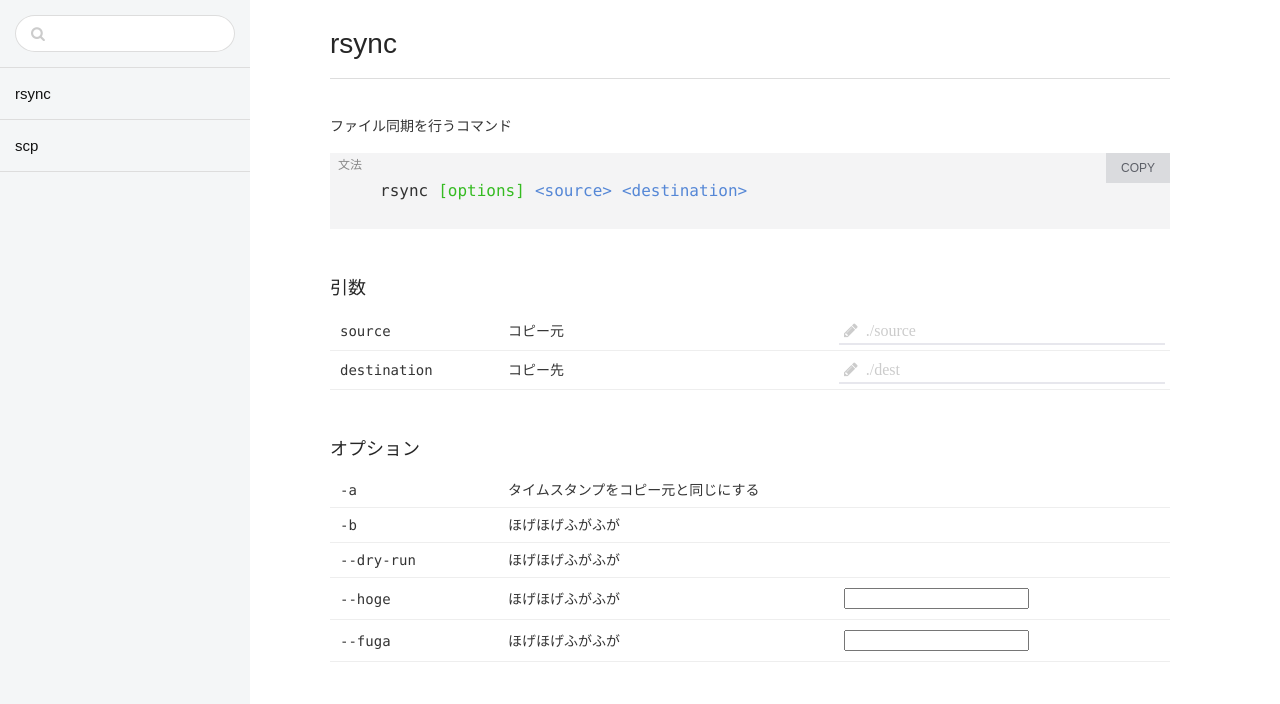
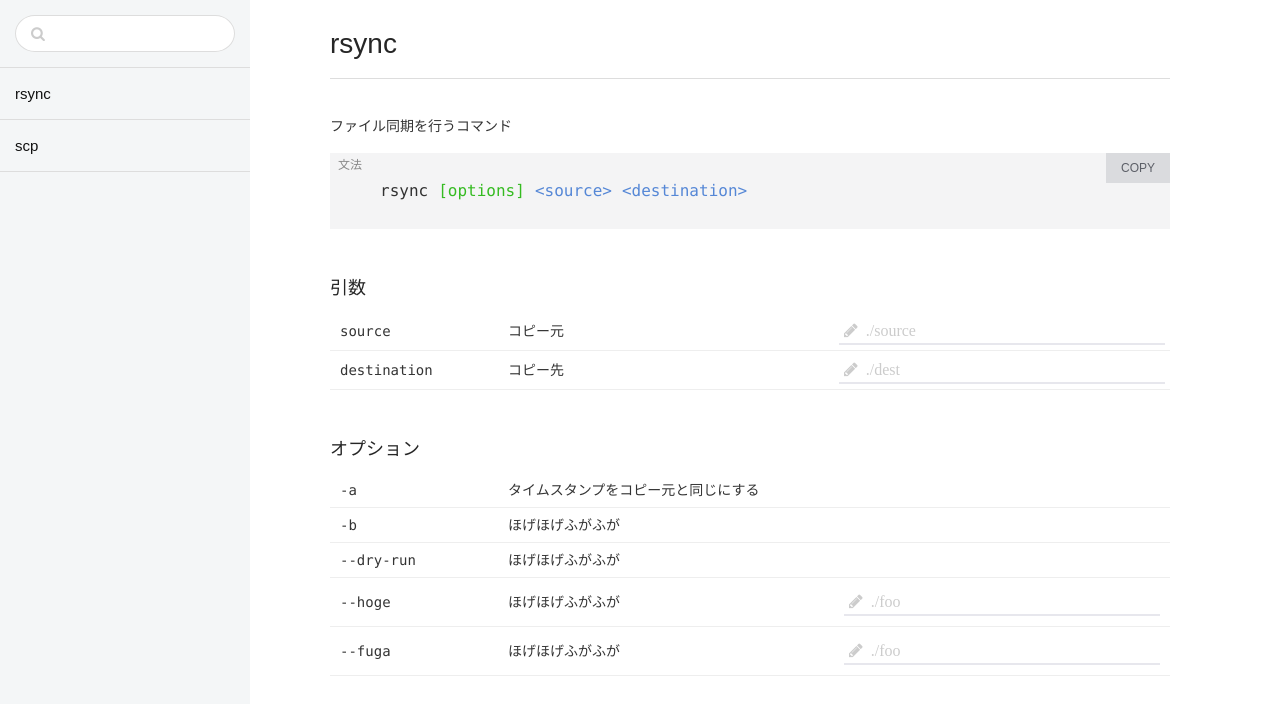
Before and after one commit to hogesuke/linux-command-generator, an Angular app: page /commands/rsync in a window 1280 px wide. Shown: the top 704 px of the page. Built offline with nearby package versions, Linux system fonts and the light colour scheme.

Commit message:
オプションの引数のinputにstyleを適用

```diff
--- a/src/app/commands/command/command.component.html
+++ b/src/app/commands/command/command.component.html
@@ -44,6 +44,8 @@
         </td>
         <td class="option-input" *ngIf="op.argument">
           <input type="text"
+                 class="font-awesome"
+                 placeholder="&#xF040;  {{ op.argument.sample }}"
                  [(ngModel)]="op.argument.input"
                  spellcheck="false">
         </td>
--- a/src/app/commands/command/command.component.scss
+++ b/src/app/commands/command/command.component.scss
@@ -65,6 +65,31 @@ table {
   }
 }
 
+@mixin arg-input {
+  width: 100%;
+  padding: 5px;
+  box-sizing: border-box;
+  background-color: transparent;
+  border: none;
+  border-bottom: solid 2px rgba(26, 26, 78, 0.1);
+  font-size: 16px;
+  font-weight: 100;
+
+  &::placeholder {
+    font-weight: 100;
+    color: #ccc;
+  }
+
+  &:focus {
+    outline: 0;
+    border-bottom-color: rgba(85, 135, 214, 1.0);
+
+    &::placeholder {
+      color: transparent;
+    }
+  }
+}
+
 #block-arg {
   margin-bottom: 50px;
 
@@ -83,28 +108,7 @@ table {
       padding: 5px;
 
       input[type=text] {
-        width: 100%;
-        padding: 5px;
-        box-sizing: border-box;
-        background-color: transparent;
-        border: none;
-        border-bottom: solid 2px rgba(26, 26, 78, 0.1);
-        font-size: 16px;
-        font-weight: 100;
-
-        &::placeholder {
-          font-weight: 100;
-          color: #ccc;
-        }
-
-        &:focus {
-          outline: 0;
-          border-bottom-color: rgba(85, 135, 214, 1.0);
-
-          &::placeholder {
-            color: transparent;
-          }
-        }
+        @include arg-input;
       }
     }
   }
@@ -121,6 +125,10 @@ table {
     }
     .option-input {
       width: 40%;
+
+      input[type=text] {
+        @include arg-input;
+      }
     }
 
     tr {
```
